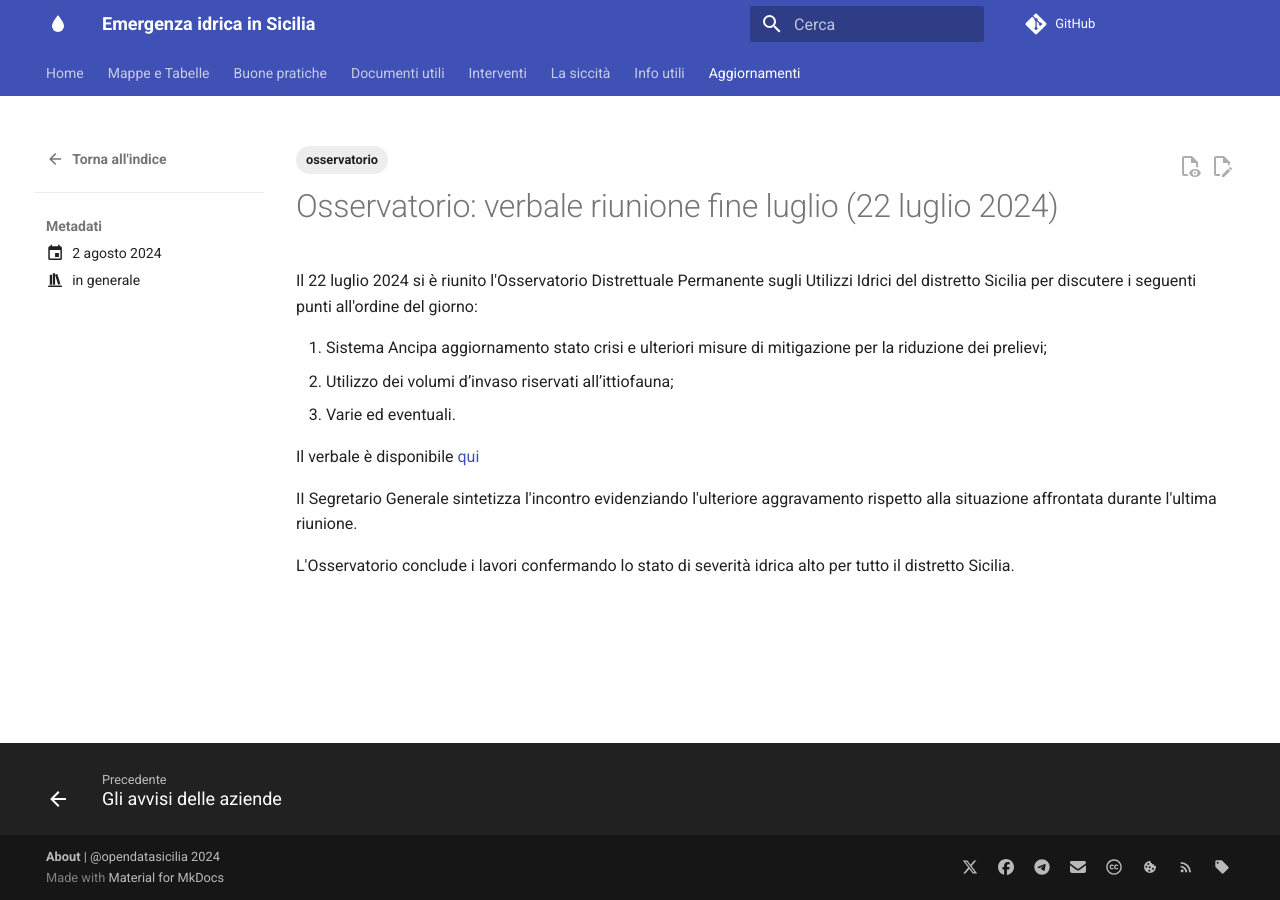
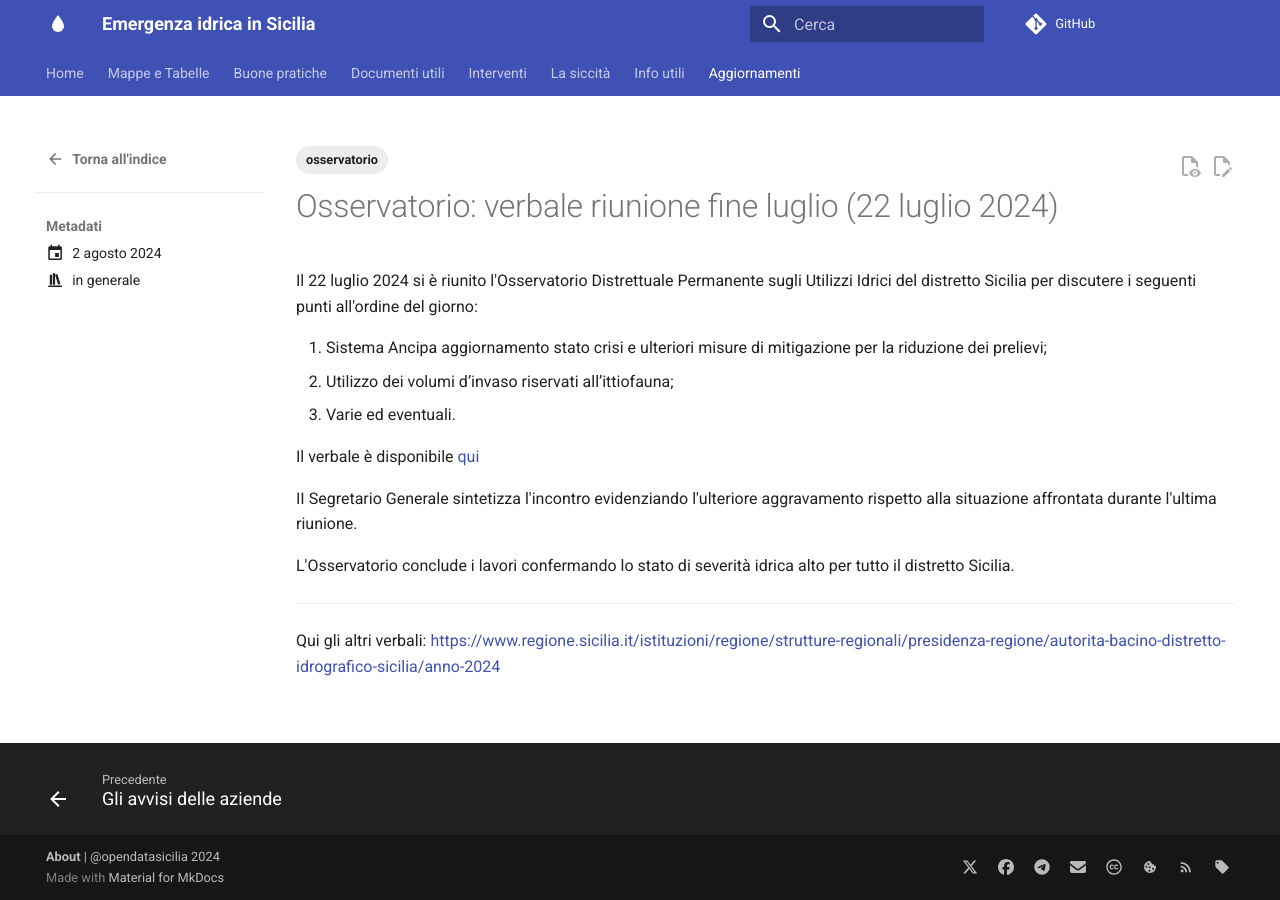
Before and after one commit to opendatasicilia/emergenza-idrica-sicilia, an MkDocs documentation site: the page built from docs/aggiornamenti/articoli/annuncio/verbale_osservatorio_luglio.md, in a window 1280 px wide. Built offline with MkDocs 1.6.1 and Material for MkDocs 9.7.7, drawn with Linux system fonts in a browser that asks for light colours; comment, search, counter and statistics services are not loaded.

Commit message:
Update verbale_osservatorio_luglio.md

```diff
--- a/docs/aggiornamenti/articoli/annuncio/verbale_osservatorio_luglio.md
+++ b/docs/aggiornamenti/articoli/annuncio/verbale_osservatorio_luglio.md
@@ -27,3 +27,7 @@ Il verbale è disponibile [qui](https://www.regione.sicilia.it/sites/default/fil
 II Segretario Generale sintetizza l'incontro evidenziando l'ulteriore aggravamento rispetto alla situazione affrontata durante l'ultima riunione.
 
 L'Osservatorio conclude i lavori confermando lo stato di severità idrica alto per tutto il distretto Sicilia.
+
+---
+
+Qui gli altri verbali: <https://www.regione.sicilia.it/istituzioni/regione/strutture-regionali/presidenza-regione/autorita-bacino-distretto-idrografico-sicilia/anno-2024>
```
